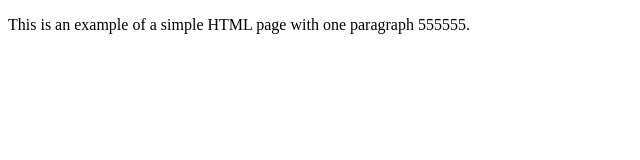
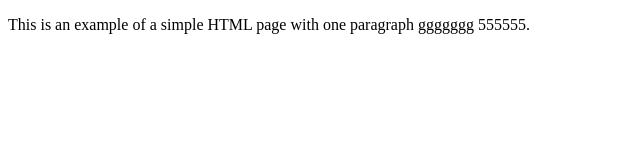
Before and after one commit to fnweb3/StaticWeb, a plain HTML site: page index.html in a window 1280 px wide. Shown: the whole page, without its empty margins (0-640 px from the left). Drawn offline with Linux system fonts and the light colour scheme.

Commit message:
Update index.html

```diff
--- a/index.html
+++ b/index.html
@@ -4,6 +4,6 @@
         <title>Example</title>
     </head>
     <body>
-        <p>This is an example of a simple HTML page with one paragraph     555555.</p>
+        <p>This is an example of a simple HTML page with one paragraph    ggggggg 555555.</p>
     </body>
 </html>
```
